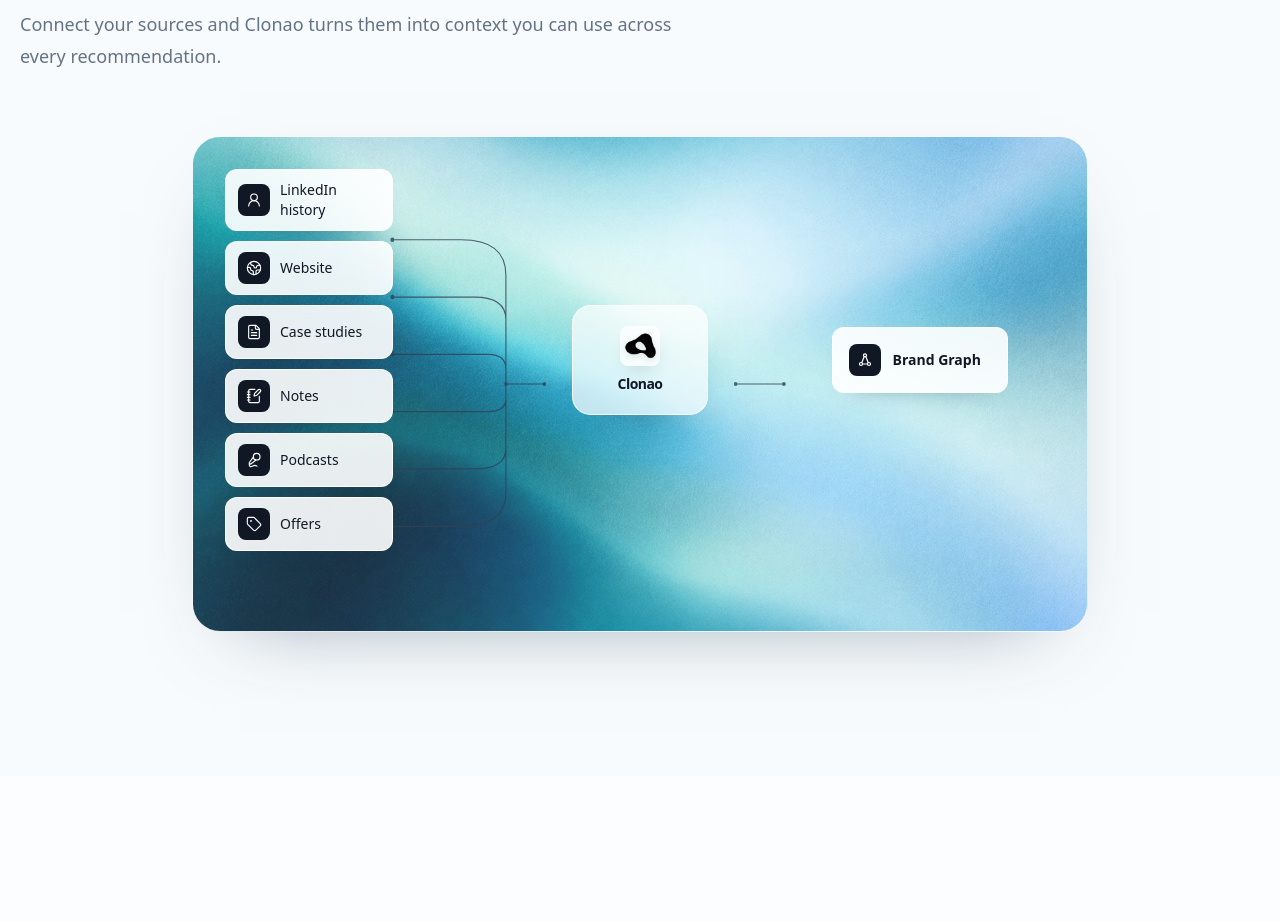
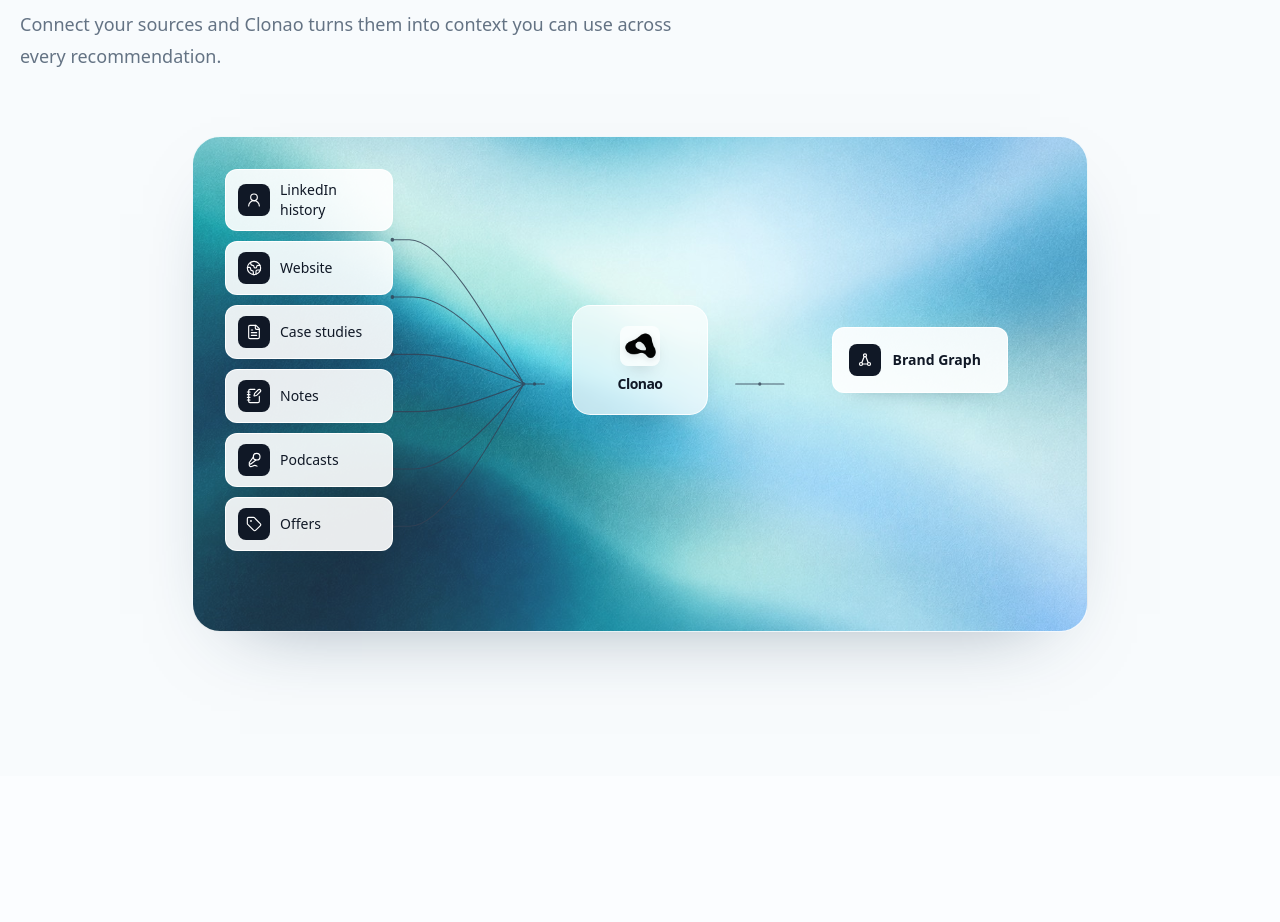
Before and after one commit to veokleo-create07/linkeldn.tool.100k, a Next.js app: page / in a window 1280 px wide. Shown: the part 4100-5022 px from the top of the page. Built offline with nearby package versions, Linux system fonts and the light colour scheme.

Commit message:
refine: use bezier fan-in connectors

```diff
--- a/src/components/marketing/knowledge-sources-section.tsx
+++ b/src/components/marketing/knowledge-sources-section.tsx
@@ -39,17 +39,17 @@
       <div className="pointer-events-none absolute inset-0 bg-white/10" aria-hidden="true" />
 
       <svg aria-hidden="true" className="pointer-events-none absolute inset-0 z-0 h-full w-full" viewBox="0 0 1000 500" preserveAspectRatio="none" fill="none">
-        <g className="sm:hidden" stroke="#334155" strokeWidth="1.25" strokeLinecap="round" strokeLinejoin="round" opacity="0.82">
-          <path d="M340 104H350Q365 104 365 119M340 162H352Q365 162 365 177M340 220H355Q365 220 365 232M340 278H355Q365 278 365 266M340 336H352Q365 336 365 321M340 394H350Q365 394 365 379M365 119V379M365 250H380M660 250H700" />
-          <circle cx="340" cy="104" r="2.25" fill="#334155" stroke="none" /><circle cx="340" cy="162" r="2.25" fill="#334155" stroke="none" /><circle cx="340" cy="220" r="2.25" fill="#334155" stroke="none" /><circle cx="340" cy="278" r="2.25" fill="#334155" stroke="none" /><circle cx="340" cy="336" r="2.25" fill="#334155" stroke="none" /><circle cx="340" cy="394" r="2.25" fill="#334155" stroke="none" /><circle cx="365" cy="250" r="2" fill="#334155" stroke="none" /><circle cx="380" cy="250" r="2" fill="#334155" stroke="none" /><circle cx="660" cy="250" r="2" fill="#334155" stroke="none" /><circle cx="700" cy="250" r="2" fill="#334155" stroke="none" />
+        <g className="sm:hidden" stroke="#334155" strokeWidth="1.15" strokeLinecap="round" strokeLinejoin="round" opacity="0.82">
+          <path d="M340 104H344C351 104 359 174 365 250" /><path d="M340 162H345C352 162 359 205 365 250" /><path d="M340 220H346C353 220 359 238 365 250" /><path d="M340 278H346C353 278 359 262 365 250" /><path d="M340 336H345C352 336 359 295 365 250" /><path d="M340 394H344C351 394 359 326 365 250" /><path d="M365 250H380M660 250H700" />
+          <circle cx="340" cy="104" r="2" fill="#334155" stroke="none" /><circle cx="340" cy="162" r="2" fill="#334155" stroke="none" /><circle cx="340" cy="220" r="2" fill="#334155" stroke="none" /><circle cx="340" cy="278" r="2" fill="#334155" stroke="none" /><circle cx="340" cy="336" r="2" fill="#334155" stroke="none" /><circle cx="340" cy="394" r="2" fill="#334155" stroke="none" /><circle cx="365" cy="250" r="1.8" fill="#334155" stroke="none" /><circle cx="372" cy="250" r="1.8" fill="#334155" stroke="none" /><circle cx="680" cy="250" r="1.8" fill="#334155" stroke="none" />
         </g>
-        <g className="hidden sm:block lg:hidden" stroke="#334155" strokeWidth="1.25" strokeLinecap="round" strokeLinejoin="round" opacity="0.82">
-          <path d="M338 104H370Q395 104 395 129M338 162H374Q395 162 395 187M338 220H380Q395 220 395 238M338 278H380Q395 278 395 262M338 336H374Q395 336 395 313M338 394H370Q395 394 395 371M395 129V371M395 250H415M660 250H725" />
-          <circle cx="338" cy="104" r="2.25" fill="#334155" stroke="none" /><circle cx="338" cy="162" r="2.25" fill="#334155" stroke="none" /><circle cx="338" cy="220" r="2.25" fill="#334155" stroke="none" /><circle cx="338" cy="278" r="2.25" fill="#334155" stroke="none" /><circle cx="338" cy="336" r="2.25" fill="#334155" stroke="none" /><circle cx="338" cy="394" r="2.25" fill="#334155" stroke="none" /><circle cx="395" cy="250" r="2" fill="#334155" stroke="none" /><circle cx="415" cy="250" r="2" fill="#334155" stroke="none" /><circle cx="660" cy="250" r="2" fill="#334155" stroke="none" /><circle cx="725" cy="250" r="2" fill="#334155" stroke="none" />
+        <g className="hidden sm:block lg:hidden" stroke="#334155" strokeWidth="1.15" strokeLinecap="round" strokeLinejoin="round" opacity="0.82">
+          <path d="M338 104H348C362 104 382 176 395 250" /><path d="M338 162H350C365 162 383 207 395 250" /><path d="M338 220H352C368 220 385 239 395 250" /><path d="M338 278H352C368 278 385 261 395 250" /><path d="M338 336H350C365 336 383 294 395 250" /><path d="M338 394H348C362 394 382 324 395 250" /><path d="M395 250H415M660 250H725" />
+          <circle cx="338" cy="104" r="2" fill="#334155" stroke="none" /><circle cx="338" cy="162" r="2" fill="#334155" stroke="none" /><circle cx="338" cy="220" r="2" fill="#334155" stroke="none" /><circle cx="338" cy="278" r="2" fill="#334155" stroke="none" /><circle cx="338" cy="336" r="2" fill="#334155" stroke="none" /><circle cx="338" cy="394" r="2" fill="#334155" stroke="none" /><circle cx="395" cy="250" r="1.8" fill="#334155" stroke="none" /><circle cx="405" cy="250" r="1.8" fill="#334155" stroke="none" /><circle cx="692" cy="250" r="1.8" fill="#334155" stroke="none" />
         </g>
-        <g className="hidden lg:block" stroke="#334155" strokeWidth="1.25" strokeLinecap="round" strokeLinejoin="round" opacity="0.82">
-          <path d="M223 104H300Q350 104 350 140M223 162H315Q350 162 350 185M223 220H330Q350 220 350 235M223 278H330Q350 278 350 265M223 336H315Q350 336 350 315M223 394H300Q350 394 350 360M350 140V360M350 250H393M607 250H661" />
-          <circle cx="223" cy="104" r="2.25" fill="#334155" stroke="none" /><circle cx="223" cy="162" r="2.25" fill="#334155" stroke="none" /><circle cx="223" cy="220" r="2.25" fill="#334155" stroke="none" /><circle cx="223" cy="278" r="2.25" fill="#334155" stroke="none" /><circle cx="223" cy="336" r="2.25" fill="#334155" stroke="none" /><circle cx="223" cy="394" r="2.25" fill="#334155" stroke="none" /><circle cx="350" cy="250" r="2" fill="#334155" stroke="none" /><circle cx="393" cy="250" r="2" fill="#334155" stroke="none" /><circle cx="607" cy="250" r="2" fill="#334155" stroke="none" /><circle cx="661" cy="250" r="2" fill="#334155" stroke="none" />
+        <g className="hidden lg:block" stroke="#334155" strokeWidth="1.15" strokeLinecap="round" strokeLinejoin="round" opacity="0.82">
+          <path d="M223 104H242C278 104 326 178 370 250" /><path d="M223 162H246C285 162 331 207 370 250" /><path d="M223 220H250C293 220 337 239 370 250" /><path d="M223 278H250C293 278 337 261 370 250" /><path d="M223 336H246C285 336 331 293 370 250" /><path d="M223 394H242C278 394 326 322 370 250" /><path d="M370 250H393M607 250H661" />
+          <circle cx="223" cy="104" r="2" fill="#334155" stroke="none" /><circle cx="223" cy="162" r="2" fill="#334155" stroke="none" /><circle cx="223" cy="220" r="2" fill="#334155" stroke="none" /><circle cx="223" cy="278" r="2" fill="#334155" stroke="none" /><circle cx="223" cy="336" r="2" fill="#334155" stroke="none" /><circle cx="223" cy="394" r="2" fill="#334155" stroke="none" /><circle cx="370" cy="250" r="1.8" fill="#334155" stroke="none" /><circle cx="382" cy="250" r="1.8" fill="#334155" stroke="none" /><circle cx="634" cy="250" r="1.8" fill="#334155" stroke="none" />
         </g>
       </svg>
 
```
